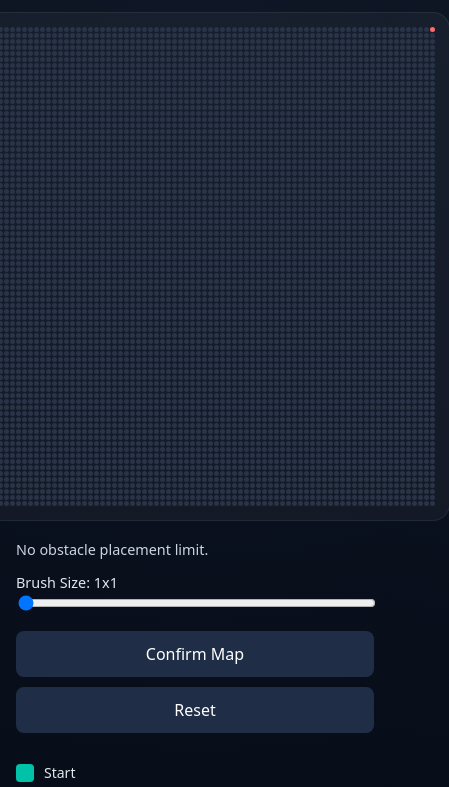
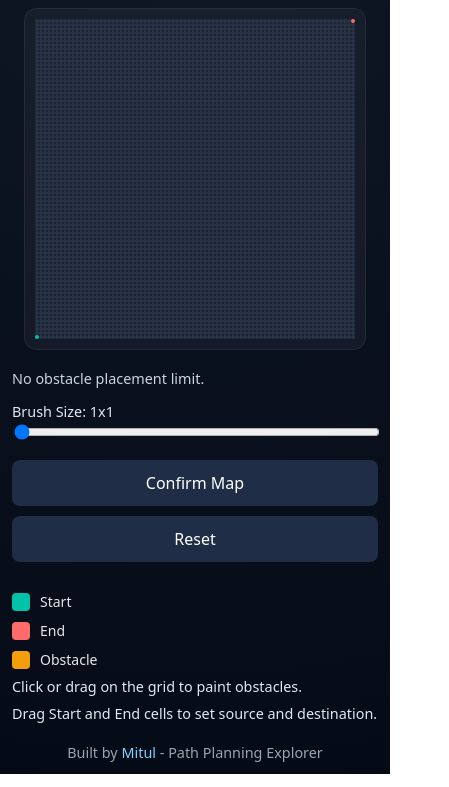
Before and after one commit to Miti-ok/Pathwatch, a plain HTML site: page visualizer/index.html in a window 390 px wide. Shown: the part 143-930 px from the top of the page, 449 px wide, since content can reach past the window. Drawn offline with Linux system fonts and the light colour scheme.

Commit message:
Depolyment fix

```diff
--- a/visualizer/app.js
+++ b/visualizer/app.js
@@ -32,11 +32,21 @@ document.addEventListener("DOMContentLoaded", () => {
     let brushSize = Number(brushSizeInput.value) || 1;
 
     function applyGridSizing() {
-        // Keep large maps visually close to the original 8x8 layout style,
-        // but slightly bigger as requested.
         if (GRID_SIZE >= 80) {
-            gridEl.style.setProperty("--grid-cell-size", "5px");
-            gridEl.style.setProperty("--grid-cell-gap", "1px");
+            const viewportWidth = window.innerWidth || document.documentElement.clientWidth || 390;
+            const horizontalPadding = viewportWidth <= 640 ? 20 : 40;
+            const available = Math.max(220, viewportWidth - horizontalPadding);
+
+            let gap = 1;
+            let cellSize = Math.floor((available - 28 - gap * (GRID_SIZE - 1)) / GRID_SIZE);
+            if (cellSize < 4) {
+                gap = 0;
+                cellSize = Math.floor((available - 28) / GRID_SIZE);
+            }
+
+            cellSize = Math.max(2, Math.min(5, cellSize));
+            gridEl.style.setProperty("--grid-cell-size", `${cellSize}px`);
+            gridEl.style.setProperty("--grid-cell-gap", `${gap}px`);
             return;
         }
 
@@ -307,6 +317,12 @@ document.addEventListener("DOMContentLoaded", () => {
     gridEl.addEventListener("dragstart", (e) => e.preventDefault());
     window.addEventListener("pointerup", (e) => clearDragging(e.pointerId));
     window.addEventListener("pointercancel", (e) => clearDragging(e.pointerId));
+    window.addEventListener("resize", () => {
+        applyGridSizing();
+    });
+    window.addEventListener("orientationchange", () => {
+        applyGridSizing();
+    });
 
     // ================================
     // START
--- a/visualizer/style.css
+++ b/visualizer/style.css
@@ -15,6 +15,7 @@ body {
   text-align: center;
   margin: 0;
   padding: var(--page-padding);
+  overflow-x: hidden;
 }
 
 h1 {
@@ -29,6 +30,8 @@ h1 {
 .container {
   display: flex;
   justify-content: center;
+  align-items: flex-start;
+  flex-wrap: wrap;
   gap: 40px;
 }
 
@@ -42,6 +45,7 @@ h1 {
   gap: var(--grid-cell-gap, var(--cell-gap));
   box-shadow: 0 0 0 1px rgba(255,255,255,0.1);
   width: max-content;
+  max-width: 100%;
   touch-action: none;
 }
 
@@ -432,8 +436,14 @@ footer {
     font-size: 2rem;
   }
 
+  #grid {
+    padding: 10px;
+    border-radius: 12px;
+  }
+
   .game-hud {
     margin-bottom: 12px;
+    max-width: 100%;
   }
 
   button {
@@ -463,5 +473,6 @@ footer {
   :root {
     --cell-size: 34px;
     --cell-gap: 4px;
+    --page-padding: 12px;
   }
 }
```
Also changed, not shown: visualizer/gameplay.js (+25 -5 lines).
